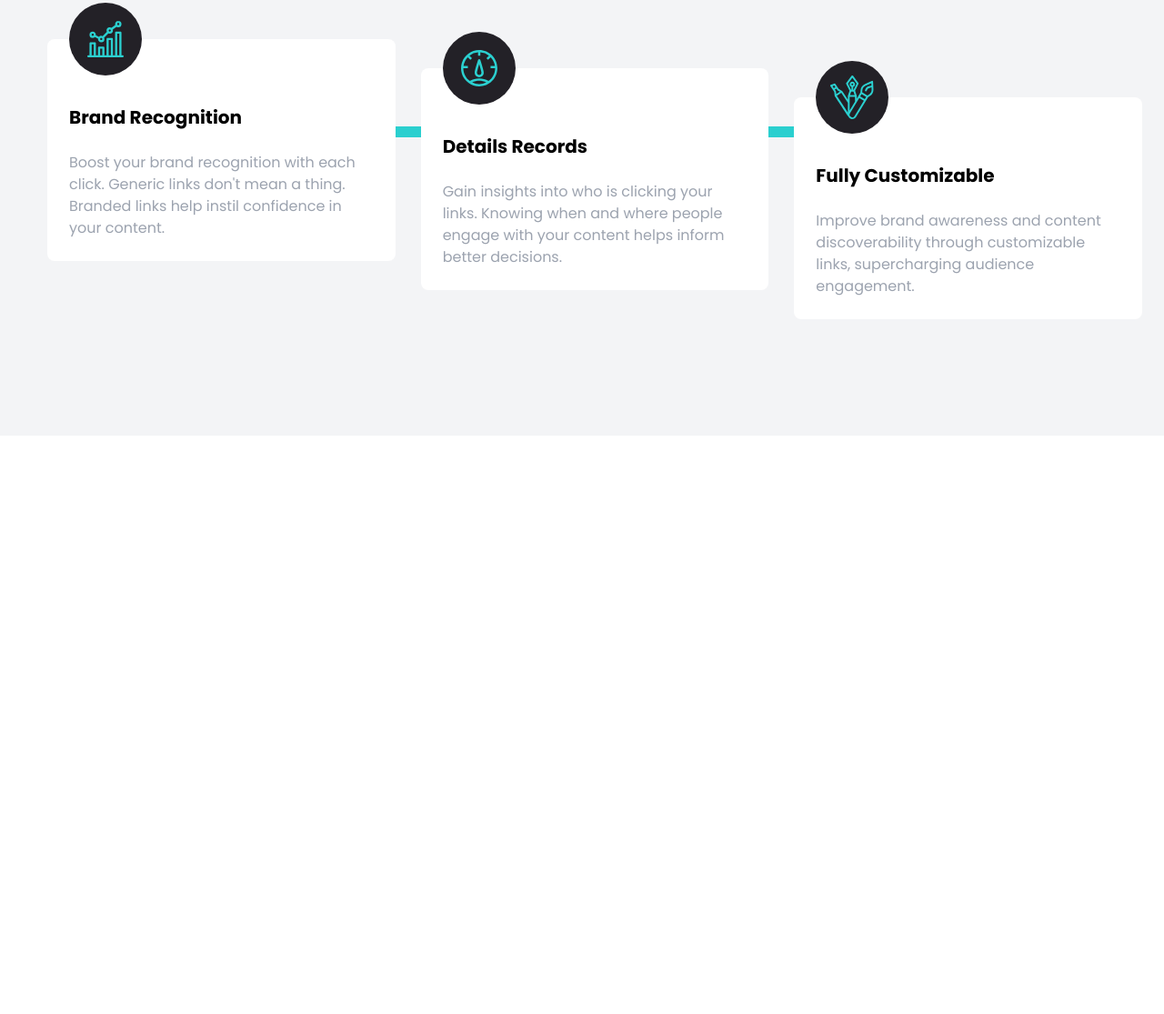
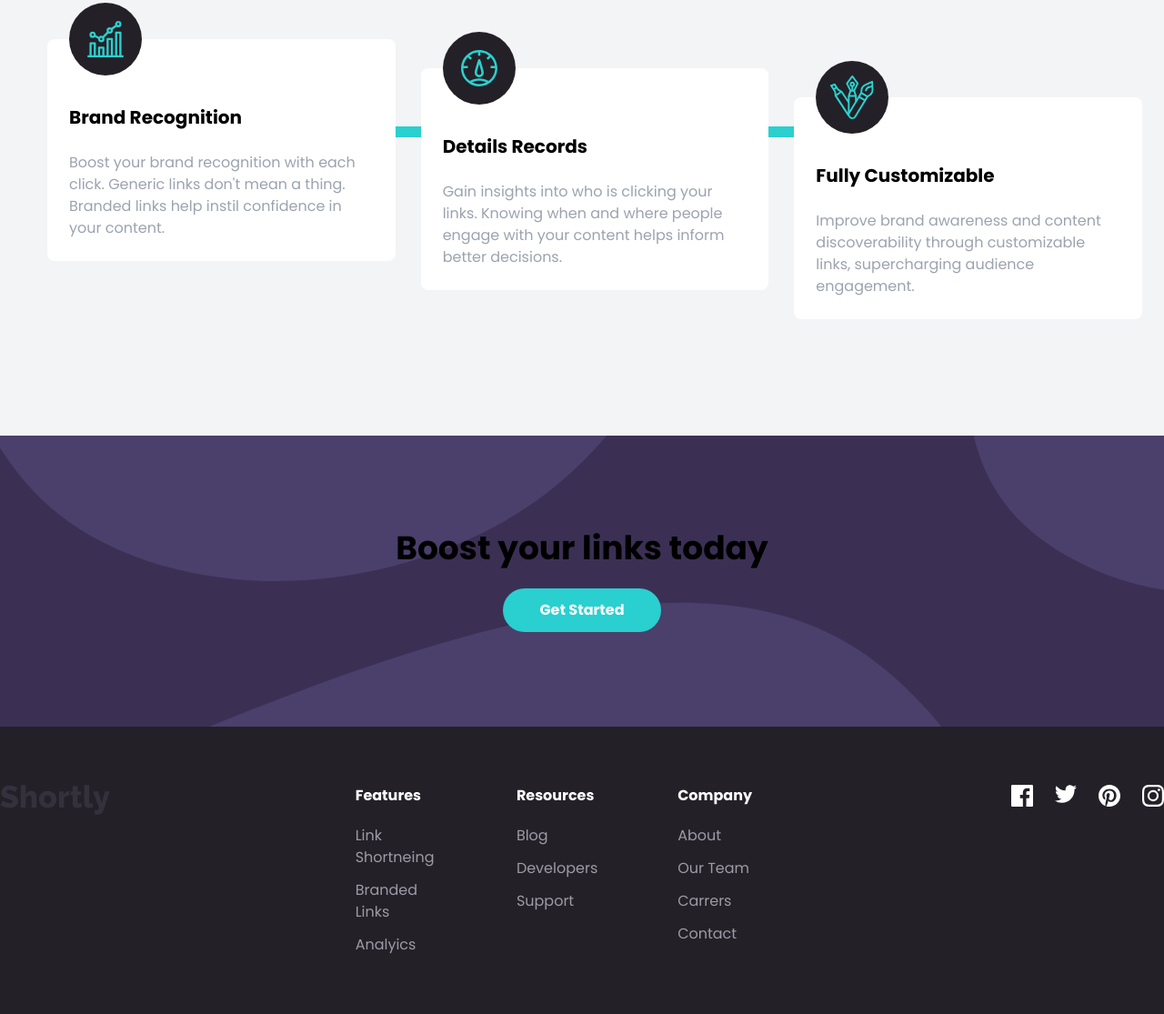
Before and after one commit to jawdat89/shortly, a website: page index.html in a window 1280 px wide. Shown: the part 1297-2412 px from the top of the page at 91% size. Before the commit the page ends 1776 px from the top, so only its background shows below. Drawn offline with Linux system fonts and the light colour scheme.

Commit message:
CTA & Footer

```diff
--- a/index.html
+++ b/index.html
@@ -290,9 +290,101 @@
           </p>
         </div>
       </div>
+    </section>
 
+    <section id="cta" class="py-24 bg-darkViolet">
+      <div class="flex flex-col p-2 space-y-6">
+        <h5 class="mx-auto space-y-10 text-4xl font-bold text-center">
+          Boost your links today
+        </h5>
 
+        <button
+          class="px-10 py-5 mx-auto text-2xl font-bold text-white rounded-full bg-cyan hover:bg-cyanLight md:text-base md:py-3 focus:outline-none"
+        >
+          Get Started
+        </button>
       </div>
     </section>
+
+    <footer class="py-16 bg-veryDarkViolet">
+      <div
+        class="container flex flex-col items-center justify-between mx-auto space-y-16 md:flex-row md:space-y-0 md:items-start"
+      >
+        <!-- Logo -->
+        <img src="images/logo.svg" alt="" />
+
+        <!-- Menus Container -->
+        <div
+          class="flex flex-col space-y-16 md:space-x-20 md:flex-row md:space-y-0"
+        >
+          <!-- Menu 1 -->
+          <div class="flex flex-col items-center w-full md:items-start">
+            <div class="mb-5 font-bold text-white capitalize">Features</div>
+            <div class="flex flex-col items-center space-y-3 md:items-start">
+              <a href="#" class="capitalize text-grayishViolet hover:text-cyan"
+                >Link Shortneing</a
+              >
+              <a href="#" class="capitalize text-grayishViolet hover:text-cyan"
+                >Branded Links</a
+              >
+              <a href="#" class="capitalize text-grayishViolet hover:text-cyan"
+                >Analyics</a
+              >
+            </div>
+          </div>
+
+          <!-- Menu 2 -->
+          <div class="flex flex-col items-center w-full md:items-start">
+            <div class="mb-5 font-bold text-white capitalize">Resources</div>
+            <div class="flex flex-col items-center space-y-3 md:items-start">
+              <a href="#" class="capitalize text-grayishViolet hover:text-cyan"
+                >Blog</a
+              >
+              <a href="#" class="capitalize text-grayishViolet hover:text-cyan"
+                >Developers</a
+              >
+              <a href="#" class="capitalize text-grayishViolet hover:text-cyan"
+                >Support</a
+              >
+            </div>
+          </div>
+
+          <!-- Menu 1 -->
+          <div class="flex flex-col items-center w-full md:items-start">
+            <div class="mb-5 font-bold text-white capitalize">Company</div>
+            <div class="flex flex-col items-center space-y-3 md:items-start">
+              <a href="#" class="capitalize text-grayishViolet hover:text-cyan"
+                >About</a
+              >
+              <a href="#" class="capitalize text-grayishViolet hover:text-cyan"
+                >Our Team</a
+              >
+              <a href="#" class="capitalize text-grayishViolet hover:text-cyan"
+                >Carrers</a
+              >
+              <a href="#" class="capitalize text-grayishViolet hover:text-cyan"
+                >Contact</a
+              >
+            </div>
+          </div>
+        </div>
+
+        <!-- Social Container -->
+        <div class="flex space-x-6">
+          <a href="#">
+            <img src="images/icon-facebook.svg" alt="" class="ficon" />
+          </a>
+          <a href="#">
+            <img src="images/icon-twitter.svg" alt="" class="ficon" />
+          </a>
+          <a href="#">
+            <img src="images/icon-pinterest.svg" alt="" class="ficon" />
+          </a>
+          <a href="#">
+            <img src="images/icon-instagram.svg" alt="" class="ficon" />
+          </a>
+        </div>
+      </div>
+    </footer>
   </body>
 </html>
--- a/input.css
+++ b/input.css
@@ -18,9 +18,20 @@
   }
 }
 
+#cta {
+  background-image: url("../images/bg-boost-desktop.svg");
+  background-repeat: no-repeat;
+  background-size: cover;
+}
+
 .content-area {
   @apply bg-green-200;
   height: theme("spacing.180");
+}
+
+.ficon:hover {
+  filter: invert(79%) sepia(61%) saturate(464%) hue-rotate(160deg)
+    brightness(89%) contrast(85%);
 }
 
 @media screen(xl) {
```
Also changed, not shown: css/style.css. Lines whose indentation alone changed are shown as unchanged.
